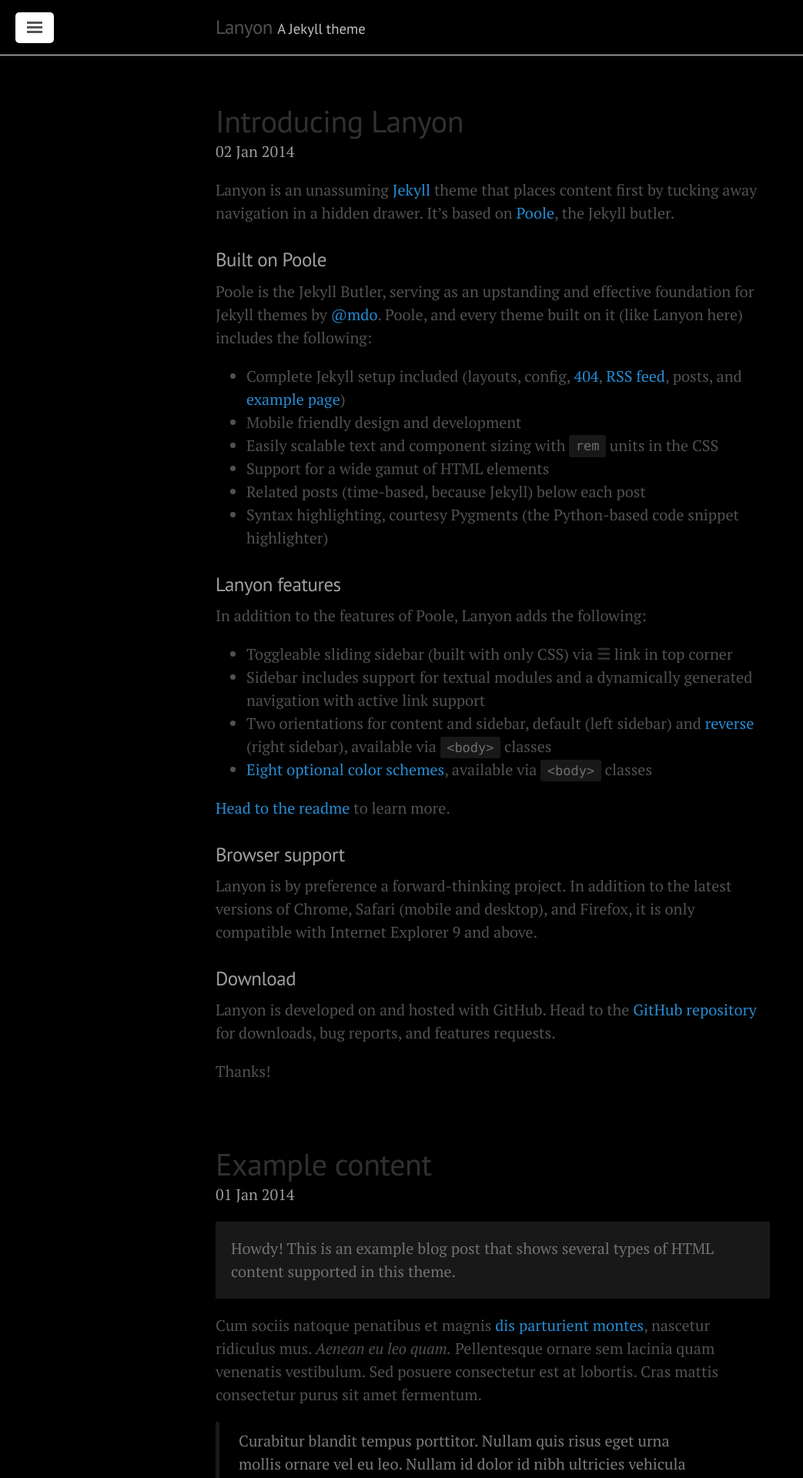
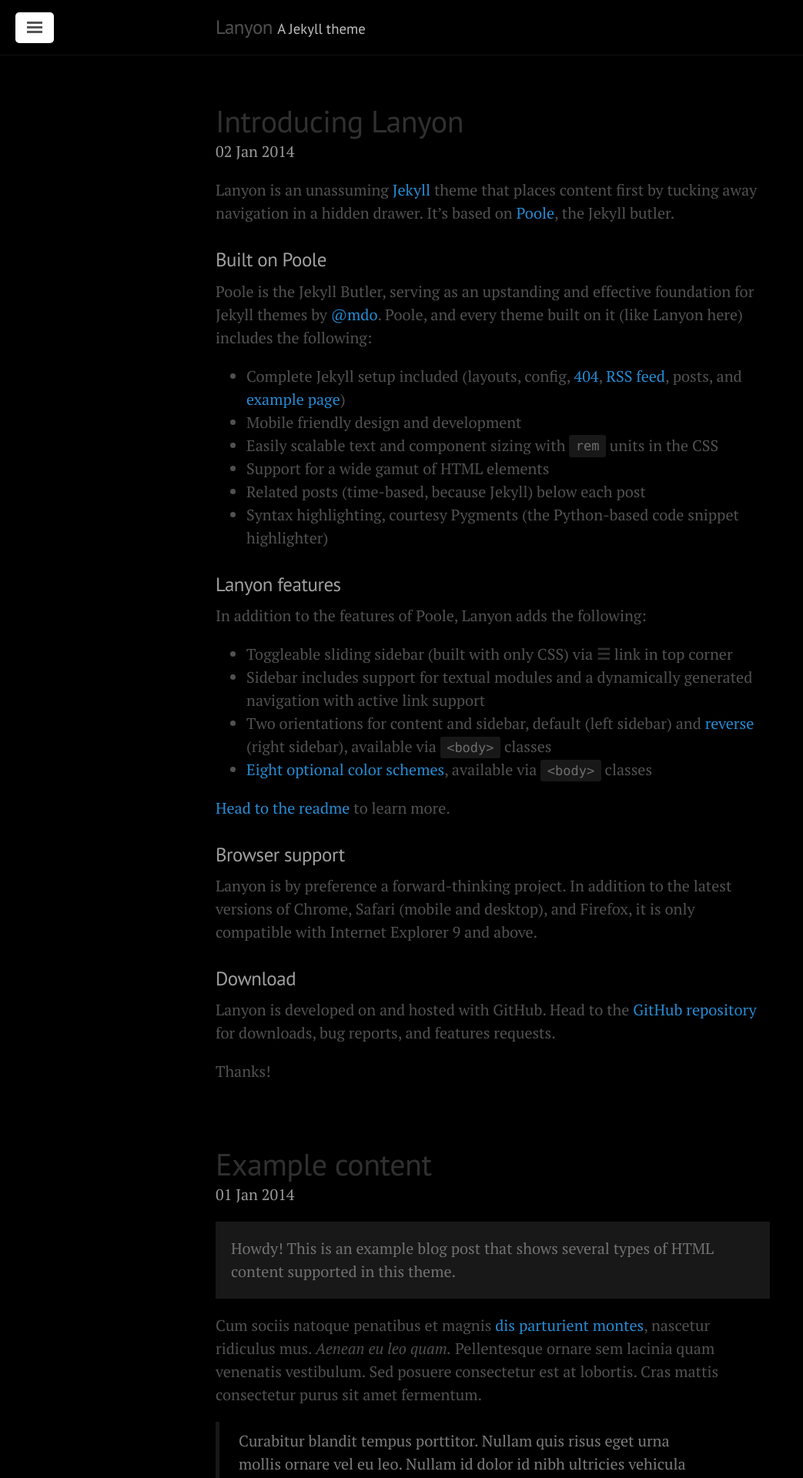
Before and after one commit to iankeane/keanegit.github.io, a Jekyll site: the page built from index.html, in a window 1280 px wide. Shown: the top 1920 px of the page at 77% size, without its empty margins (0-1043 px from the left). Built offline with Jekyll 4.4.1, drawn with Linux system fonts in a browser that asks for light colours; the list of posts is cut into pages by our own code.

Commit message:
masthead ruler

```diff
--- a/public/css/lanyon.css
+++ b/public/css/lanyon.css
@@ -98,7 +98,7 @@
   padding-top:    1rem;
   padding-bottom: 1rem;
   margin-bottom: 3rem;
-  border-bottom: 1px solid #eee;
+  border-bottom: 1px solid #111;
 }
 .masthead-title {
   margin-top: 0;
```
